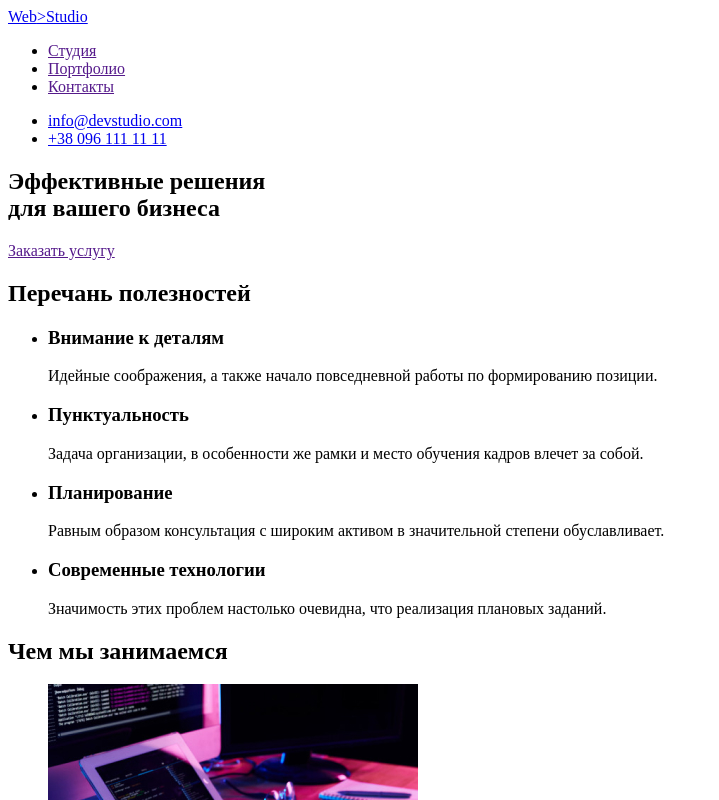
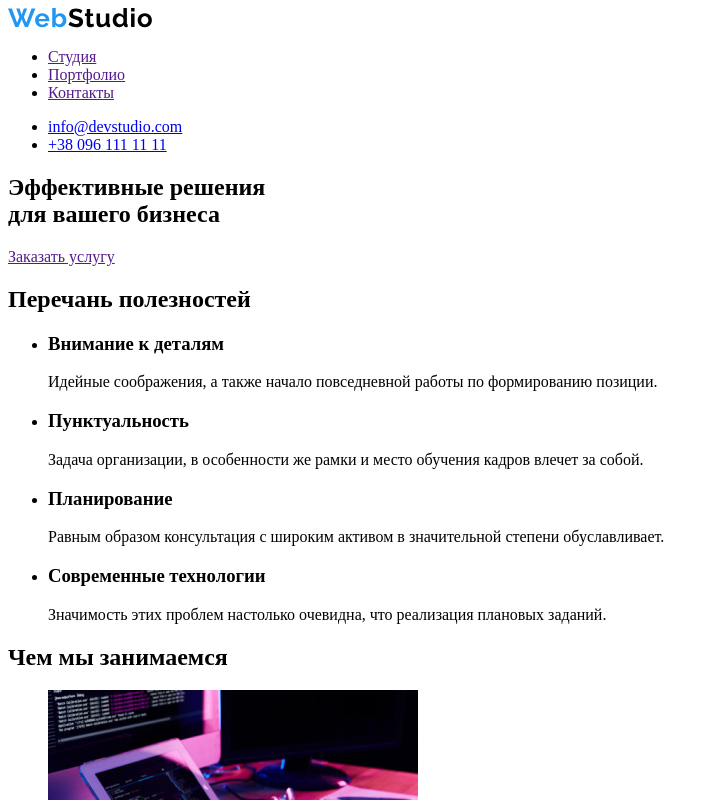
Before and after one commit to IhorHrytsenko/homework_1, a plain HTML site: page index.html in a window 1280 px wide. Shown: the top 800 px of the page, without its empty margins (0-719 px from the left). Drawn offline with Linux system fonts and the light colour scheme.

Commit message:
Добавление лого сайта

```diff
--- a/index.html
+++ b/index.html
@@ -10,7 +10,7 @@
     <!--Верхняя шапка-->
     <header>
         <nav>
-            <a href="/"><span>Web</span>>Studio</a>
+            <a href="/"><img src="./img/logo/WebStudio.svg" alt="Лого сайта"></a>
 
             <ul>
                 <li><a href="">Студия</a></li>
@@ -99,7 +99,7 @@
 
 <!--Нижняя шапка-->
 <footer>
-<a href="/"><span>Web</span>Studio</a>
+<a href="/"><img src="./img/logo/WebStudio.svg" alt="Лого сайта"></a>
 <ul>
     <li>г. Киев, пр-т Леси Украинки, 26</li>
     <li><a href="mailto:info@devstudio.com">info@devstudio.com</a></li>
```
Also changed, not shown: img/logo/WebStudio.svg (added).
